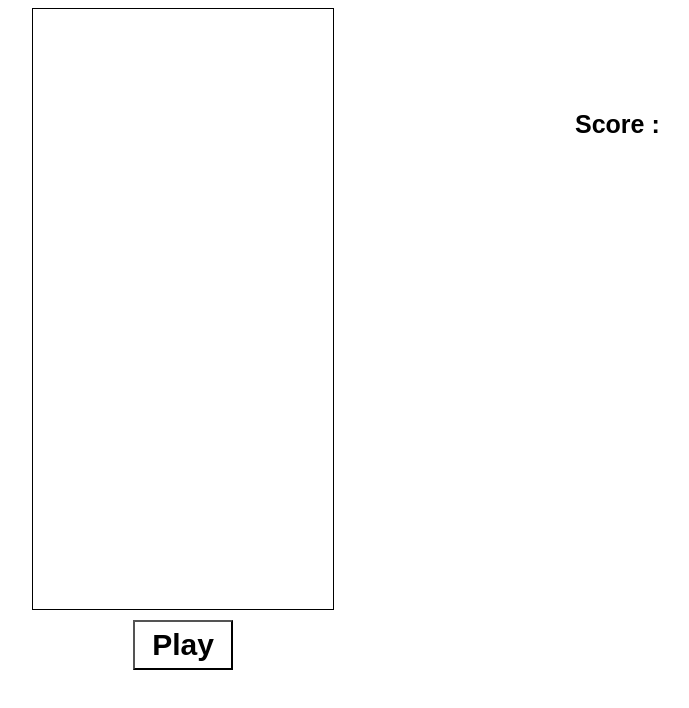
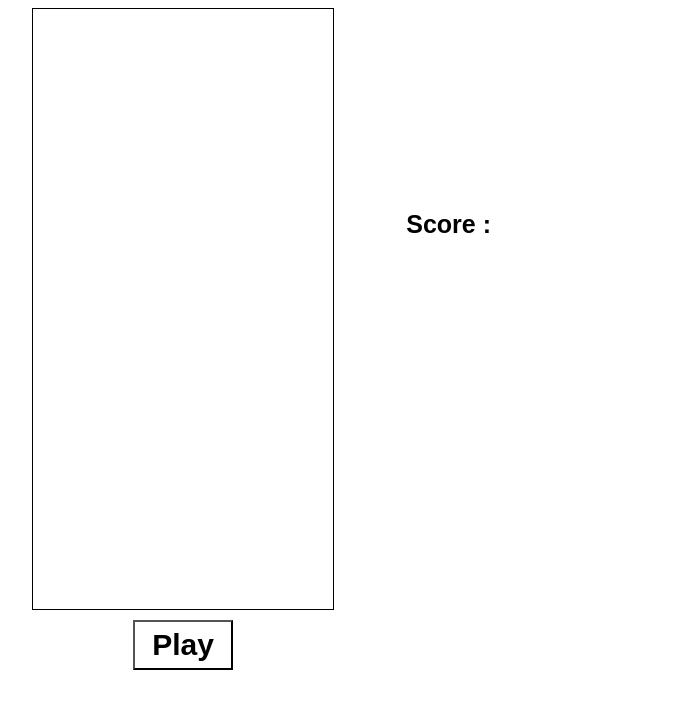
Before and after one commit to maurwtz/Tetrisweb, a plain HTML site: page index.html in a window 1280 px wide. Shown: the whole page, without its empty margins (457-1146 px from the left). Drawn offline with Linux system fonts and the light colour scheme.

Commit message:
Score css
Arregle la ubicacion del score

```diff
--- a/style.css
+++ b/style.css
@@ -18,13 +18,13 @@ canvas {
 }
 
 #score {
-    width: 200px;
+    width: 150px;
     height: 50px;
     display: block;
     position: absolute;
-    margin: auto;
-    margin-top: -500px;
-    margin-left: 80%;
+    text-align:right;
+    margin-top: -400px;
+    margin-left: calc(50% + 150px);
     font-family: Arial, sans-serif;
     font-size: 25px;
     font-weight: bold;
```
